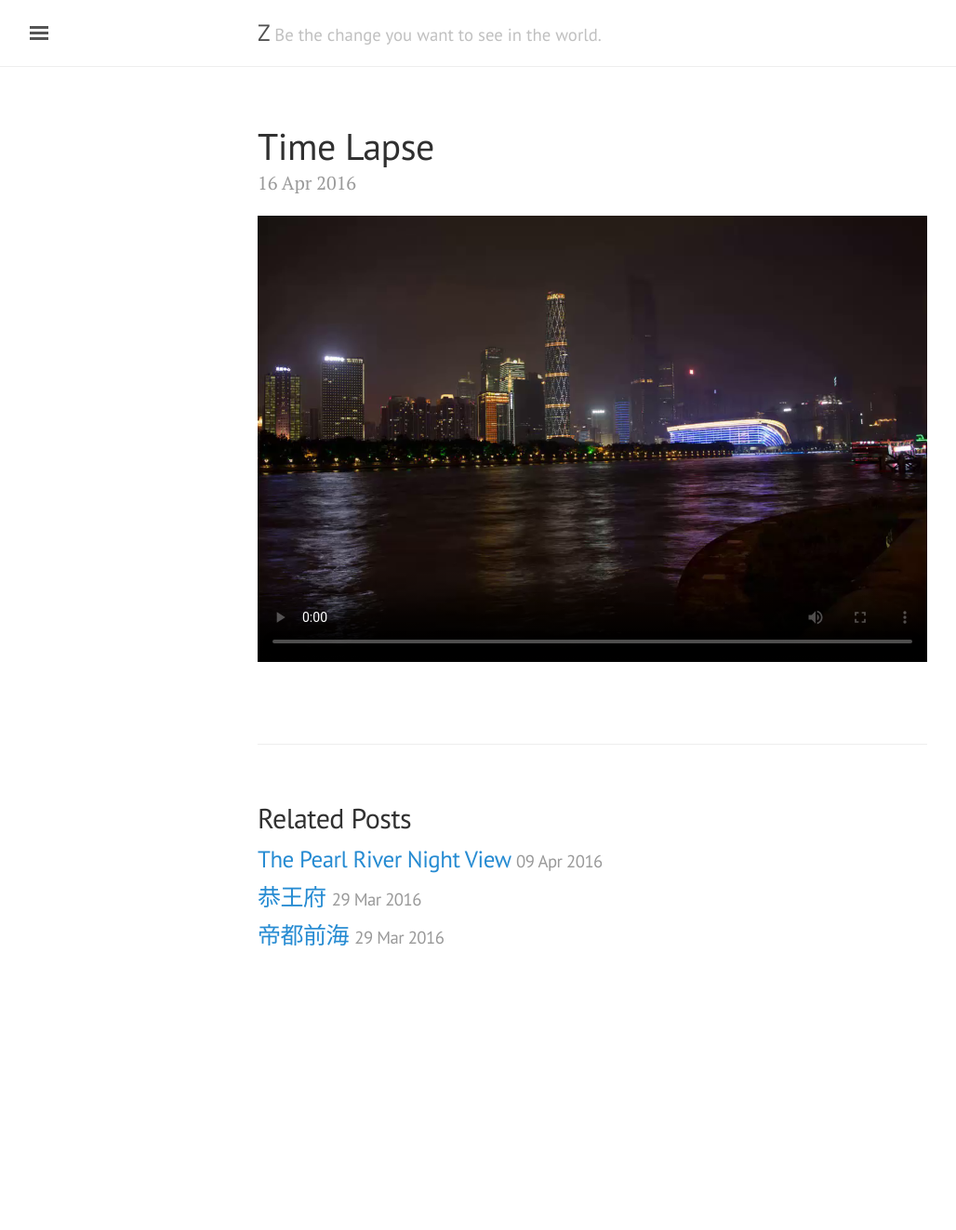
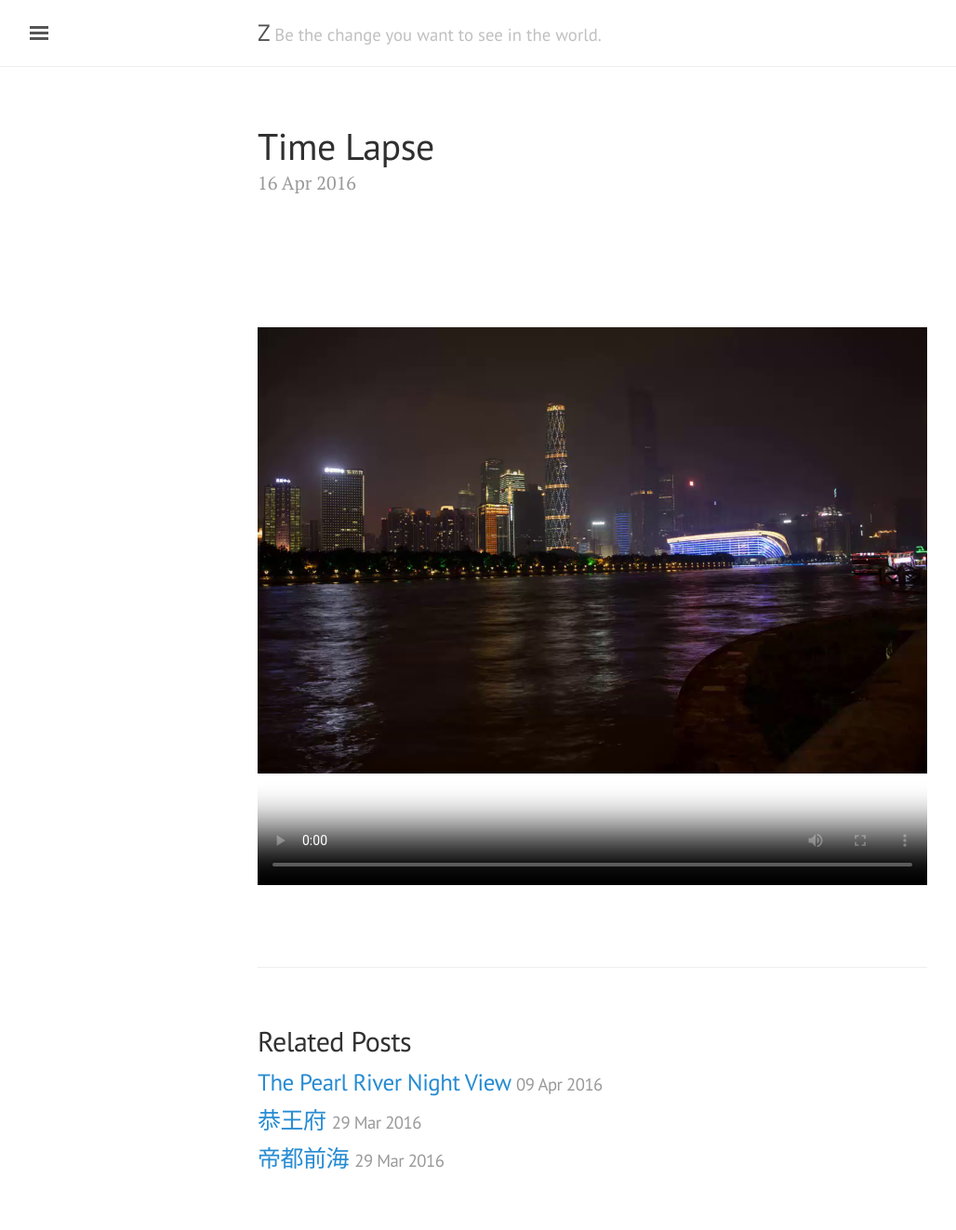
Before and after one commit to comacros/comacros.github.io, a Jekyll site: the page built from _posts/2016-04-16-Time-Lapse.md, in a window 1280 px wide. Shown: the whole page at 93% size, without its empty margins (3-1031 px from the left). Built offline with Jekyll 4.4.1, drawn with Linux system fonts in a browser that asks for light colours; before the commit the page ends 1083 px from its top, so only the background shows below that.

Commit message:
Update 2016-04-16-Time-Lapse.md

```diff
--- a/_posts/2016-04-16-Time-Lapse.md
+++ b/_posts/2016-04-16-Time-Lapse.md
@@ -3,7 +3,5 @@ layout: post
 title: Time Lapse
 ---
 
-<video poster="https://github.com/comacros/comacros.github.io/raw/master/images/2016-04-16-Time-Lapse-Snapshot.png" width="720" height="480" controls preload>
-    <source src="https://github.com/comacros/comacros.github.io/raw/master/images/2016-04-16-Time-Lapse.mp4" media="only screen and (min-device-width:768px" width="720" height="480"</source>
-    <source src="https://github.com/comacros/comacros.github.io/raw/master/images/2016-04-16-Time-Lapse.mp4" media="only screen and (max-device-width:768px" width="360" height="240"</source>
+<video poster="https://github.com/comacros/comacros.github.io/raw/master/images/2016-04-16-Time-Lapse-Snapshot.png" width="100%" height="720" controls preload>
 </video>
```
